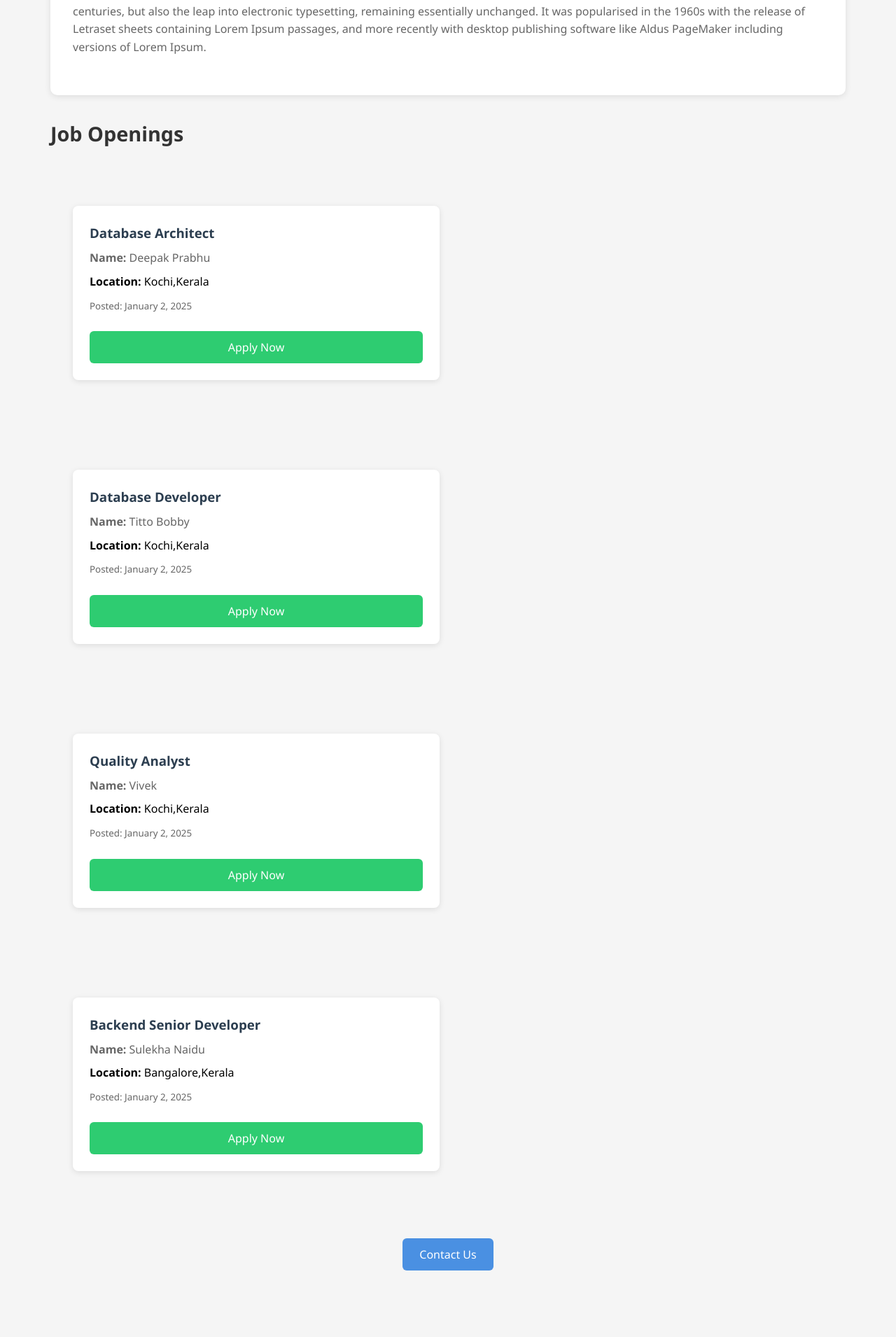
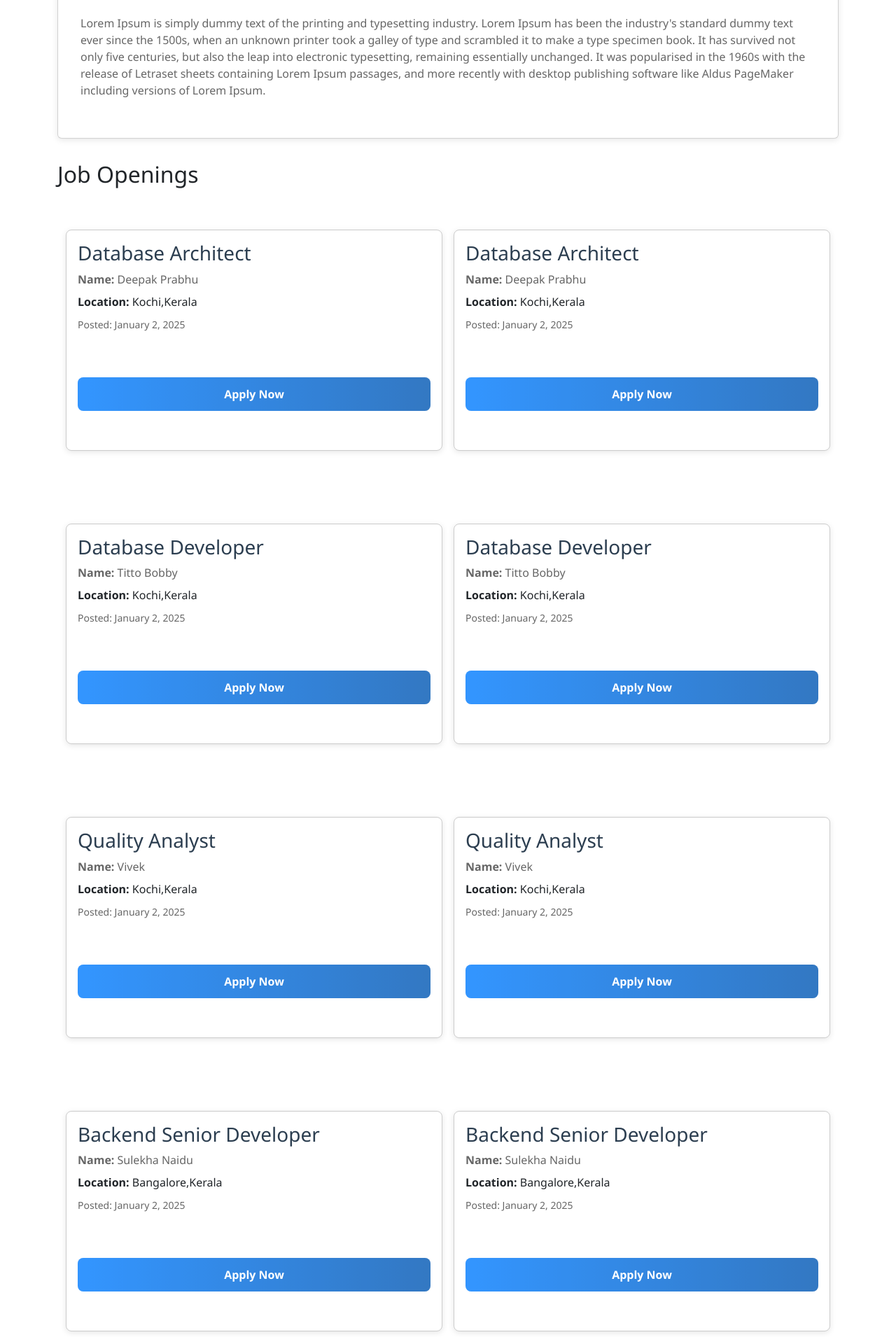
Before and after one commit to anantheswar18/career-website, a Flask app: page /carrer in a window 1280 px wide. Shown: the part 776-2686 px from the top of the page at 70% size. Before the commit the page ends 2591 px from the top, so only its background shows below. Run offline with Flask 3, Linux system fonts and the light colour scheme; some libraries are stand-ins or nearby versions.

Commit message:
Added navbar and footer modified the grid and the complete page

```diff
--- /dev/null
+++ b/templates/footer.html
@@ -0,0 +1,62 @@
+<!DOCTYPE html>
+<html>
+<head>
+<style>
+.copyright-footer {
+  background: linear-gradient(135deg, #2a2a72, #009ffd);
+  color: white;
+  padding: 1.5rem 0;
+  text-align: center;
+  position: relative;
+  overflow: hidden;
+  animation: fadeIn 0.5s ease-in-out;
+}
+
+@keyframes fadeIn {
+  from { opacity: 0; transform: translateY(10px); }
+  to { opacity: 1; transform: translateY(0); }
+}
+
+.copyright-text {
+  font-size: 0.9rem;
+  margin: 0;
+  display: inline-block;
+}
+
+.heart-icon {
+  color: #ff4b4b;
+  display: inline-block;
+  animation: pulse 1.5s infinite;
+}
+
+@keyframes pulse {
+  0% { transform: scale(1); }
+  50% { transform: scale(1.2); }
+  100% { transform: scale(1); }
+}
+
+.company-name {
+  font-weight: 500;
+  transition: color 0.3s ease;
+}
+
+.company-name:hover {
+  color: #9fdfff;
+}
+</style>
+</head>
+<body>
+
+<footer class="copyright-footer">
+  <div class="container">
+    <p class="copyright-text">
+      © 2025 <span class="company-name">Anantheswar's Company</span>. All rights reserved.
+      Made with <span class="heart-icon">❤️</span>
+    </p>
+  </div>
+</footer>
+
+<link href="https://cdnjs.cloudflare.com/ajax/libs/bootstrap/5.3.2/css/bootstrap.min.css" rel="stylesheet">
+
+</body>
+</html>
--- a/templates/jobitem.html
+++ b/templates/jobitem.html
@@ -1,4 +1,81 @@
+<!DOCTYPE html>
+<html lang="en">
+<head>
+    <meta charset="UTF-8">
+    <meta name="viewport" content="width=device-width, initial-scale=1.0">
+    <title>Job Listings</title>
+    <style>
+        .container {
+            width: 100%;
+            margin: 0 auto;
+            padding: 20px;
+            box-sizing: border-box;
+        }
 
+        .jobs-container {
+            width: 100%;
+        }
+
+        .jobs-grid {
+            display: grid;
+            grid-template-columns: repeat(2, 1fr);
+            gap: 16px;
+        }
+
+        .job-card {
+            border: 1px solid #ccc;
+            border-radius: 8px;
+            padding: 16px;
+            background-color: #fff;
+        }
+
+        .job-details h3 {
+            margin: 0 0 8px 0;
+        }
+
+        .button {
+            display: inline-block;
+            padding: 12px 20px;
+            font-size: 16px;
+            font-weight: bold;
+            color: #fff;
+            background: linear-gradient(90deg, #007BFF, #0056b3);
+            border: none;
+            border-radius: 8px;
+            text-align: center;
+            cursor: pointer;
+            position: relative;
+            overflow: hidden;
+            transition: background 0.3s ease-in-out, transform 0.2s ease;
+        }
+
+        .button::before {
+            content: '';
+            position: absolute;
+            top: 0;
+            left: -100%;
+            width: 300%;
+            height: 100%;
+            background: rgba(255, 255, 255, 0.2);
+            transform: skewX(-45deg);
+            transition: left 0.5s ease-in-out;
+        }
+
+        .button:hover::before {
+            left: 100%;
+        }
+
+        .button:hover {
+            background: linear-gradient(90deg, #0056b3, #007BFF);
+            transform: scale(1.05);
+        }
+
+        .button:active {
+            transform: scale(0.95);
+        }
+    </style>
+</head>
+<body>
     <div class="container">
         <div class="jobs-container">
             <div class="jobs-grid">
@@ -15,6 +92,21 @@
                     </div>
                     <button class="button apply-button">Apply Now</button>
                 </div>
+                <div class="job-card">
+                    <div class="job-details">
+                        <h3>{{job['job title']}}</h3>
+                        <p><b>Name:</b> {{job['name']}}</p>
+                        {% if 'location' in job %}
+                        <div style="margin: 8px 0;">
+                            <b>Location:</b> {{job['location']}}
+                        </div>
+                        {% endif %}
+                        <p><small>Posted: January 2, 2025</small></p>
+                    </div>
+                    <button class="button apply-button">Apply Now</button>
                 </div>
             </div>
         </div>
+    </div>
+</body>
+</html>
--- /dev/null
+++ b/templates/nav.html
@@ -0,0 +1,171 @@
+<!DOCTYPE html>
+<html>
+<head>
+<style>
+/* Previous styles remain the same */
+:root {
+  --primary: #2a2a72;
+  --secondary: #009ffd;
+  --accent: #1e4d92;
+  --text: #333;
+  --light: #ffffff;
+}
+
+.navbar {
+  background: linear-gradient(135deg, var(--primary), var(--secondary));
+  padding: 1rem;
+  box-shadow: 0 4px 12px rgba(0,0,0,0.1);
+  animation: fadeIn 0.5s ease-in-out;
+}
+
+@keyframes fadeIn {
+  from { opacity: 0; transform: translateY(-10px); }
+  to { opacity: 1; transform: translateY(0); }
+}
+
+.nav-link {
+  position: relative;
+  color: var(--light) !important;
+  margin: 0 1rem;
+  transition: all 0.3s ease;
+  font-weight: 500;
+}
+
+.nav-link::after {
+  content: '';
+  position: absolute;
+  width: 0;
+  height: 2px;
+  bottom: -2px;
+  left: 0;
+  background: var(--light);
+  transition: width 0.3s ease;
+}
+
+.nav-link:hover::after {
+  width: 100%;
+}
+
+/* New styles for the icon */
+.navbar-icon {
+  width: 40px;
+  height: 40px;
+  margin-right: 1rem;
+  transition: transform 0.3s ease;
+}
+
+.navbar-icon:hover {
+  transform: scale(1.1);
+}
+
+.navbar-brand {
+  display: flex;
+  align-items: center;
+  margin-right: 2rem;
+}
+
+/* Rest of the previous styles */
+.search-form {
+  position: relative;
+}
+
+.form-control {
+  background: rgba(255,255,255,0.15);
+  border: none;
+  border-radius: 20px;
+  padding: 0.5rem 1rem;
+  color: var(--light);
+  transition: all 0.3s ease;
+}
+
+.form-control:focus {
+  background: rgba(255,255,255,0.25);
+  box-shadow: 0 0 15px rgba(255,255,255,0.2);
+}
+
+.form-control::placeholder {
+  color: rgba(255,255,255,0.7);
+}
+
+.profile-dropdown {
+  position: relative;
+}
+
+.profile-img {
+  border: 2px solid var(--light);
+  transition: transform 0.3s ease;
+}
+
+.profile-img:hover {
+  transform: scale(1.1);
+}
+
+.dropdown-menu {
+  background: rgba(255,255,255,0.95);
+  backdrop-filter: blur(10px);
+  border: none;
+  border-radius: 10px;
+  box-shadow: 0 5px 15px rgba(0,0,0,0.1);
+  animation: slideIn 0.3s ease-out;
+}
+
+@keyframes slideIn {
+  from { opacity: 0; transform: translateY(10px); }
+  to { opacity: 1; transform: translateY(0); }
+}
+
+.dropdown-item {
+  transition: all 0.2s ease;
+  padding: 0.75rem 1.5rem;
+}
+
+.dropdown-item:hover {
+  background: rgba(42,42,114,0.1);
+  transform: translateX(5px);
+}
+</style>
+</head>
+<body>
+
+<header class="navbar">
+  <div class="container">
+    <div class="d-flex flex-wrap align-items-center justify-content-between w-100">
+      <a href="/" class="navbar-brand">
+        <!-- Replace the placeholder with your actual icon URL -->
+        <img src="https://cdn-icons-png.freepik.com/256/12343/12343398.png?semt=ais_hybrid alt="Logo" class="navbar-icon">
+      </a>
+
+      <ul class="nav col-auto mb-0">
+        <li><a href="#" class="nav-link">Overview</a></li>
+        <li><a href="#" class="nav-link">Inventory</a></li>
+        <li><a href="#" class="nav-link">Customers</a></li>
+        <li><a href="#" class="nav-link">Products</a></li>
+      </ul>
+
+      <div class="d-flex align-items-center">
+        <form class="search-form me-3" role="search">
+          <input type="search" class="form-control" placeholder="Search..." aria-label="Search">
+        </form>
+
+        <div class="dropdown profile-dropdown">
+          <a href="#" class="d-block text-decoration-none dropdown-toggle" data-bs-toggle="dropdown">
+            <img src="https://cdn-icons-png.flaticon.com/512/8847/8847419.png" alt="profile" width="32" height="32" class="rounded-circle profile-img">
+          </a>
+          <ul class="dropdown-menu dropdown-menu-end text-small">
+            <li><a class="dropdown-item" href="#">New project...</a></li>
+            <li><a class="dropdown-item" href="#">Settings</a></li>
+            <li><a class="dropdown-item" href="#">Profile</a></li>
+            <li><hr class="dropdown-divider"></li>
+            <li><a class="dropdown-item" href="#">Sign out</a></li>
+          </ul>
+        </div>
+      </div>
+    </div>
+  </div>
+</header>
+
+<link href="https://cdnjs.cloudflare.com/ajax/libs/bootstrap/5.3.2/css/bootstrap.min.css" rel="stylesheet">
+<script src="https://cdnjs.cloudflare.com/ajax/libs/bootstrap/5.3.2/js/bootstrap.bundle.min.js"></script>
+
+</body>
+</html>
--- a/templates/proHome.html
+++ b/templates/proHome.html
@@ -117,7 +117,8 @@
 
         .button {
             display: inline-block;
-            padding: 12px 24px;
+            padding: 12px 30px;
+            margin: 40px 0;
             background-color: #4a90e2;
             color: white;
             text-decoration: none;
@@ -151,6 +152,7 @@
             text-align: center;
         }
 
+
         @media (max-width: 768px) {
             .hero h1 {
                 font-size: 2rem;
@@ -160,9 +162,11 @@
                 padding: 1rem;
             }
         }
+
     </style>
 </head>
 <body>
+    {% include 'nav.html' %}
     <div class="hero">
         <h1>Anantheswara Shenoy V</h1>
         <div style="width: 60px; height: 4px; background: white; margin: 0 auto;"></div>
@@ -170,7 +174,7 @@
 
     <div class="container">
         <div class="card">
-            <img src="/api/placeholder/1200/400" alt="Inspirational Quote" class="featured-image">
+            <img src="https://c4.wallpaperflare.com/wallpaper/851/501/292/minimalism-programming-code-wallpaper-preview.jpg" alt="Inspirational Quote" class="featured-image">
             <div class="content">
                 <p>
                     Lorem Ipsum is simply dummy text of the printing and typesetting industry. Lorem Ipsum has been the industry's standard dummy text ever since the 1500s, when an unknown printer took a galley of type and scrambled it to make a type specimen book. It has survived not only five centuries, but also the leap into electronic typesetting, remaining essentially unchanged. It was popularised in the 1960s with the release of Letraset sheets containing Lorem Ipsum passages, and more recently with desktop publishing software like Aldus PageMaker including versions of Lorem Ipsum.
@@ -190,5 +194,6 @@
             <button class="button">Contact Us</button>
         </div>
     </div>
+    {% include 'footer.html' %}
 </body>
 </html>
```
Lines whose indentation alone changed are shown as unchanged.
